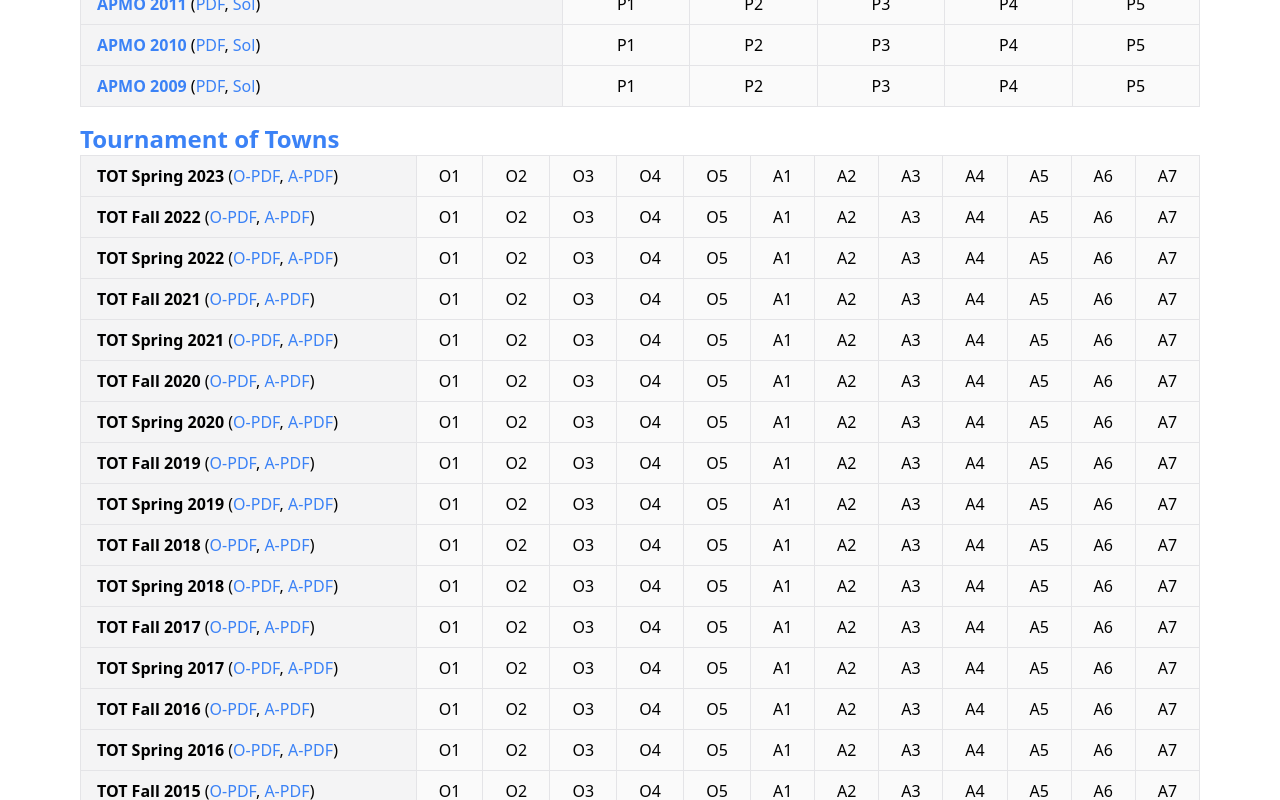
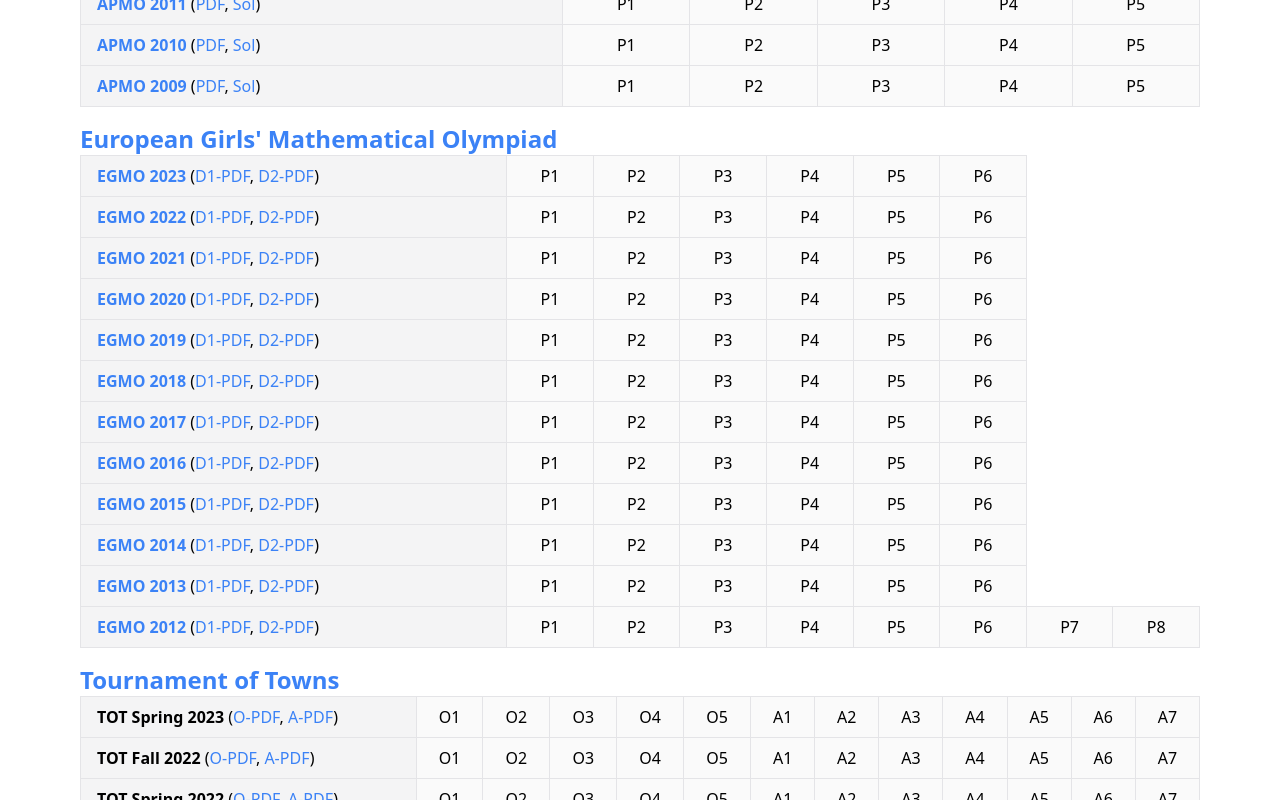
Before and after one commit to veehz/mo-checklist, a Next.js app: page / in a window 1280 px wide. Shown: the part 3520-4320 px from the top of the page. Built offline with nearby package versions, Linux system fonts and the light colour scheme; no server answers.

Commit message:
chore: add EGMO

```diff
--- a/src/competitions.ts
+++ b/src/competitions.ts
@@ -217,6 +217,48 @@
 
     array.push(apmo);
   })();
+
+  /** EGMO */
+  (function () {
+    const egmo: Competition = {
+      name: "European Girls' Mathematical Olympiad",
+      shortname: "EGMO",
+      url: "https://www.egmo.org/",
+      years: [],
+    };
+
+    const first = 2012;
+    for (let y = 2023; y >= first; y--) {
+      egmo.years.push({
+        year: y,
+        url: `https://www.egmo.org/egmos/egmo${y - first + 1}`,
+        links: {
+          "D1-PDF": `https://www.egmo.org/egmos/egmo${
+            y - first + 1
+          }/paper-day1-English.pdf`,
+          "D2-PDF": `https://www.egmo.org/egmos/egmo${
+            y - first + 1
+          }/paper-day2-English.pdf`,
+        },
+        problems: [1, 2, 3, 4, 5, 6].map((problem) => {
+          return {
+            index: problem,
+          };
+        }),
+      });
+    }
+
+    get(egmo.years, "year", 2012).problems.push({
+      index: 7,
+    })
+    get(egmo.years, "year", 2012).problems.push({
+      index: 8,
+    })
+
+    array.push(egmo);
+  })();
+
+  /** TOT */
   (function () {
     const tot: Competition = {
       name: "Tournament of Towns",
@@ -226,28 +268,62 @@
     };
 
     const first = 1980;
-    for (let i = 2023; i >= 2016; i--) {
+    for (let y = 2023; y >= 2016; y--) {
       tot.years.push({
-        name: `TOT Spring ${i}`,
-        year: i,
+        name: `TOT Spring ${y}`,
+        year: y,
         links: {
-          "O-PDF": `https://www.turgor.ru/en/problems/${i - first + 1}/spring-${i - first + 1}-O-eng-auth.pdf`,
-          "A-PDF": `https://www.turgor.ru/en/problems/${i - first + 1}/spring-${i - first + 1}-A-eng-auth.pdf`,
+          "O-PDF": `https://www.turgor.ru/en/problems/${y - first + 1}/spring-${
+            y - first + 1
+          }-O-eng-auth.pdf`,
+          "A-PDF": `https://www.turgor.ru/en/problems/${y - first + 1}/spring-${
+            y - first + 1
+          }-A-eng-auth.pdf`,
         },
-        problems: ["O1", "O2", "O3", "O4", "O5", "A1", "A2", "A3", "A4", "A5", "A6", "A7"].map((problem) => {
+        problems: [
+          "O1",
+          "O2",
+          "O3",
+          "O4",
+          "O5",
+          "A1",
+          "A2",
+          "A3",
+          "A4",
+          "A5",
+          "A6",
+          "A7",
+        ].map((problem) => {
           return {
             name: problem,
           };
         }),
       });
       tot.years.push({
-        name: `TOT Fall ${i-1}`,
-        year: i,
+        name: `TOT Fall ${y - 1}`,
+        year: y,
         links: {
-          "O-PDF": `https://www.turgor.ru/en/problems/${i - first + 1}/fall-${i - first + 1}-O-eng-auth.pdf`,
-          "A-PDF": `https://www.turgor.ru/en/problems/${i - first + 1}/fall-${i - first + 1}-A-eng-auth.pdf`,
+          "O-PDF": `https://www.turgor.ru/en/problems/${y - first + 1}/fall-${
+            y - first + 1
+          }-O-eng-auth.pdf`,
+          "A-PDF": `https://www.turgor.ru/en/problems/${y - first + 1}/fall-${
+            y - first + 1
+          }-A-eng-auth.pdf`,
         },
-        problems: ["O1", "O2", "O3", "O4", "O5", "A1", "A2", "A3", "A4", "A5", "A6", "A7"].map((problem) => {
+        problems: [
+          "O1",
+          "O2",
+          "O3",
+          "O4",
+          "O5",
+          "A1",
+          "A2",
+          "A3",
+          "A4",
+          "A5",
+          "A6",
+          "A7",
+        ].map((problem) => {
           return {
             name: problem,
           };
```
